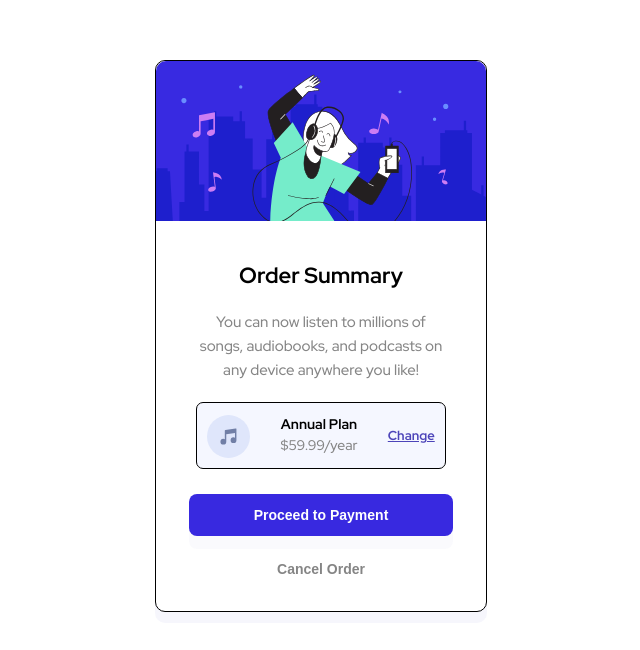
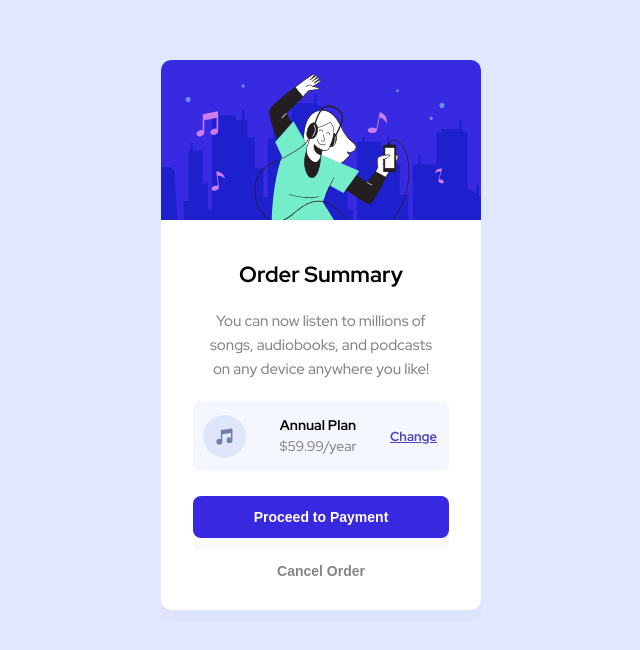
Before and after one commit to htothenan1/frontendChallenge1, a plain HTML site: page index.html in a window 1280 px wide. Shown: the part 120-770 px from the top of the page, without its empty margins (319-959 px from the left). Drawn offline with Linux system fonts and the light colour scheme.

Commit message:
tweakie poos

```diff
--- a/style.css
+++ b/style.css
@@ -1,12 +1,13 @@
 body {
     font-family: "Red Hat Display", sans-serif;
+    background-color: hsl(225, 100%, 94%)
 }
 
 
 
 #container {
     background-color: white;
-    width: 330px;
+    width: 320px;
     height: 550px;
     top: 81px;
     left: 347px;
@@ -15,7 +16,7 @@ body {
     margin: auto;
     margin-top: 180px;
     box-shadow: 0px 11px 0px 0px rgba(210, 210, 241, 0.2);
-
+    border-style: none;
 }
 
 #picture {
@@ -53,24 +54,25 @@ body {
     display: flex;
     background-color: hsl(225, 100%, 98%);
     justify-content: space-between;
-    width: 75%;
-    height: 65px;
+    width: 80%;
+    height: 70px;
     text-align: center;
     margin: auto;
     margin-bottom: 20px;
     border: 1px solid black;
     border-radius: 7px;
+    border-style: none;
 }
 
 #musicNote img{
     width: 43px;
     height:43px;
-    margin-top: 12px;
+    margin-top: 14px;
     margin-left: 10px;
 }
 
 #middle {
-    margin-top:10px
+    margin-top:13px
 }
 
 #annual {
@@ -87,7 +89,7 @@ body {
 #change {
     align-self: center;
     font-size: 13px;
-    margin-right: 10px;
+    margin-right: 12px;
     font-weight: 700;
 }
 
```
